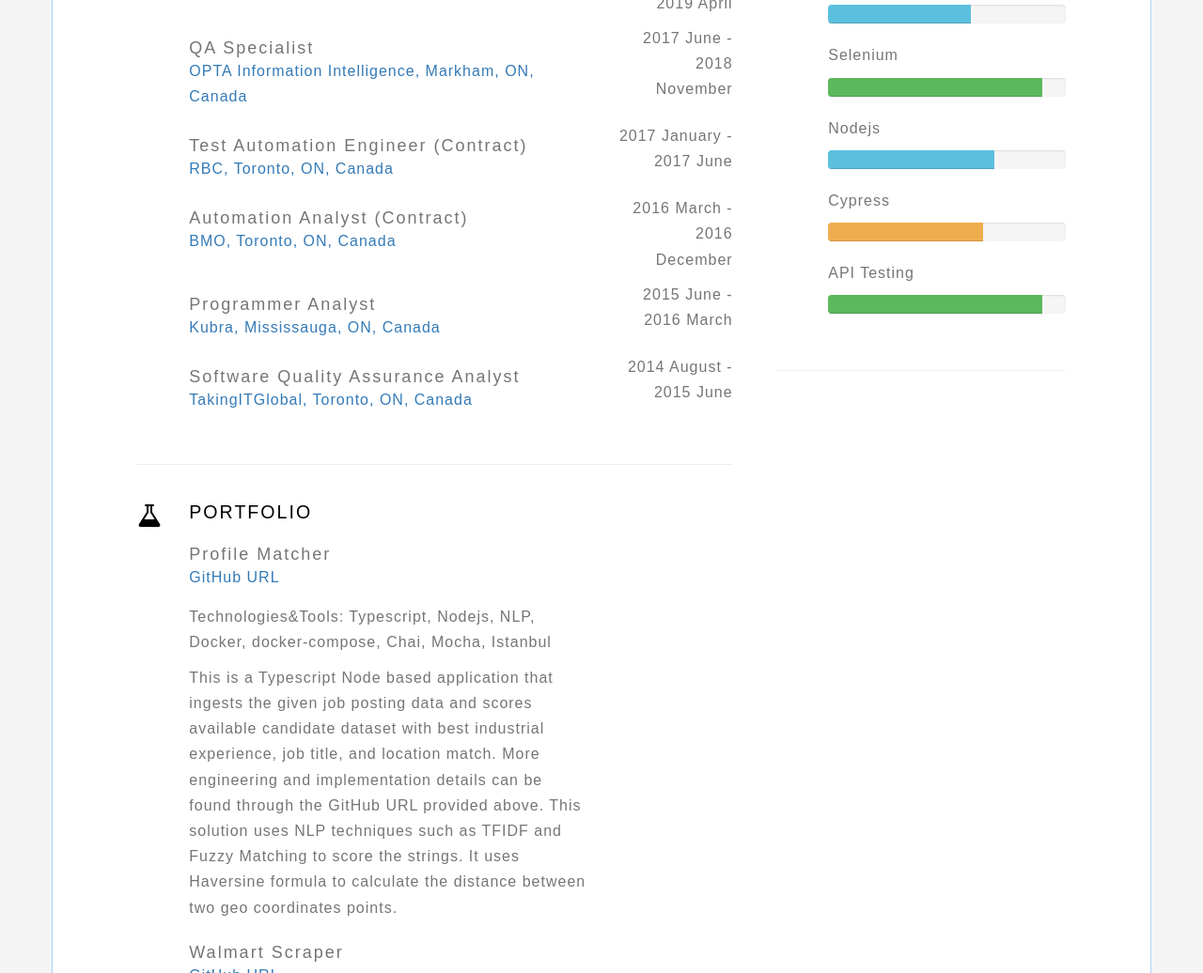
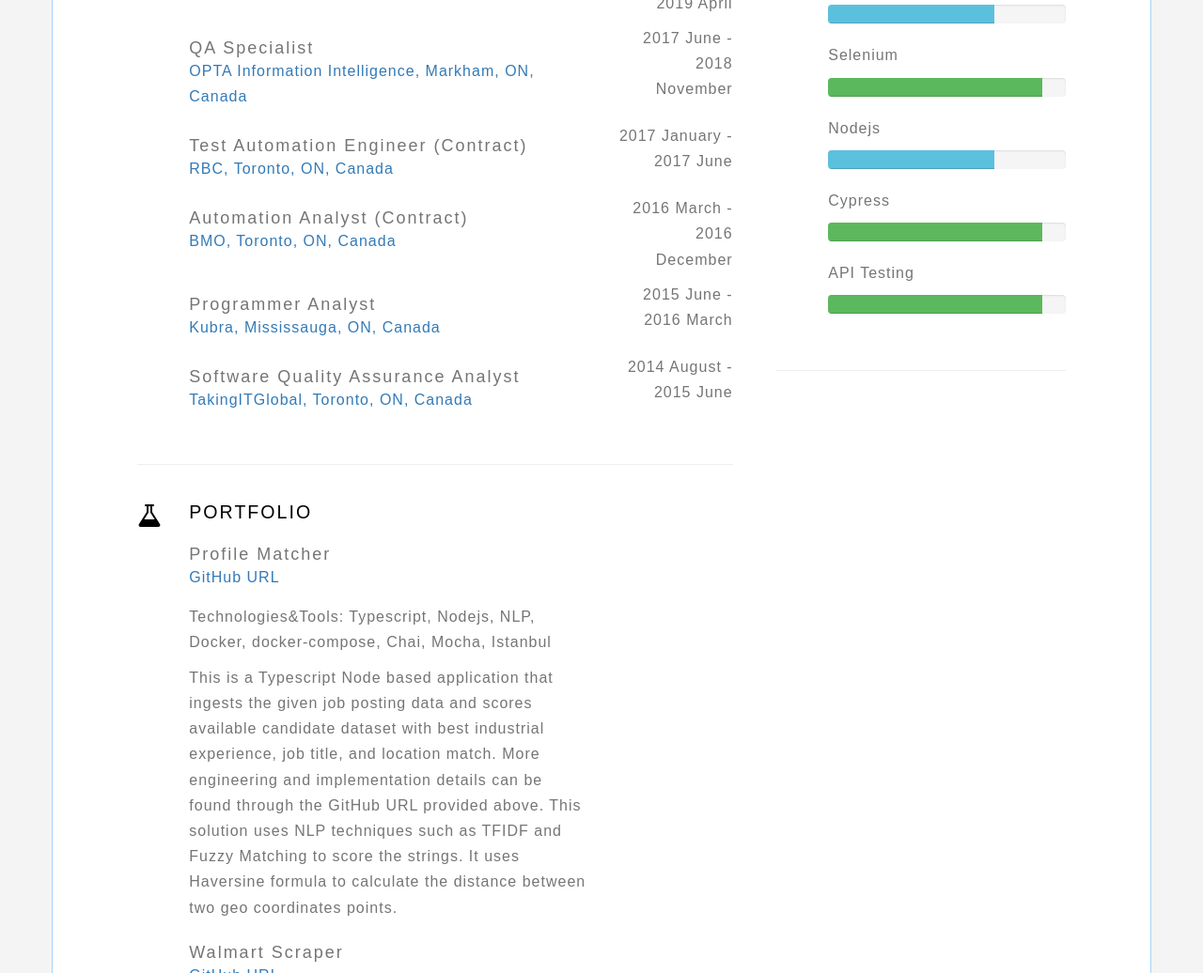
Before and after one commit to SAPCorp/profile, a plain HTML site: page index.html in a window 1280 px wide. Shown: the part 1081-2117 px from the top of the page at 94% size. Drawn offline with nearby package versions, Linux system fonts and the light colour scheme; a script that the page names is missing; a web font is replaced by a local one.

Commit message:
Update index.html

```diff
--- a/index.html
+++ b/index.html
@@ -446,7 +446,7 @@
                     <p>AWS</p>
                     <div class="progress">
                         <div class="progress-bar progress-bar-info" role="progressbar" aria-valuenow="70"
-                            aria-valuemin="0" aria-valuemax="100" style="width: 60%">
+                            aria-valuemin="0" aria-valuemax="100" style="width: 70%">
                             <span class="sr-only">70% Complete</span>
                         </div>
                     </div>
@@ -468,9 +468,9 @@
                     </div>
                     <p>Cypress</p>
                     <div class="progress">
-                        <div class="progress-bar progress-bar-warning" role="progressbar" aria-valuenow="65"
-                            aria-valuemin="0" aria-valuemax="100" style="width: 65%">
-                            <span class="sr-only">65% Complete </span>
+                        <div class="progress-bar progress-bar-success" role="progressbar" aria-valuenow="90"
+                            aria-valuemin="0" aria-valuemax="100" style="width: 90%">
+                            <span class="sr-only">90% Complete </span>
                         </div>
                     </div>
                     <!--skill end-->
```
